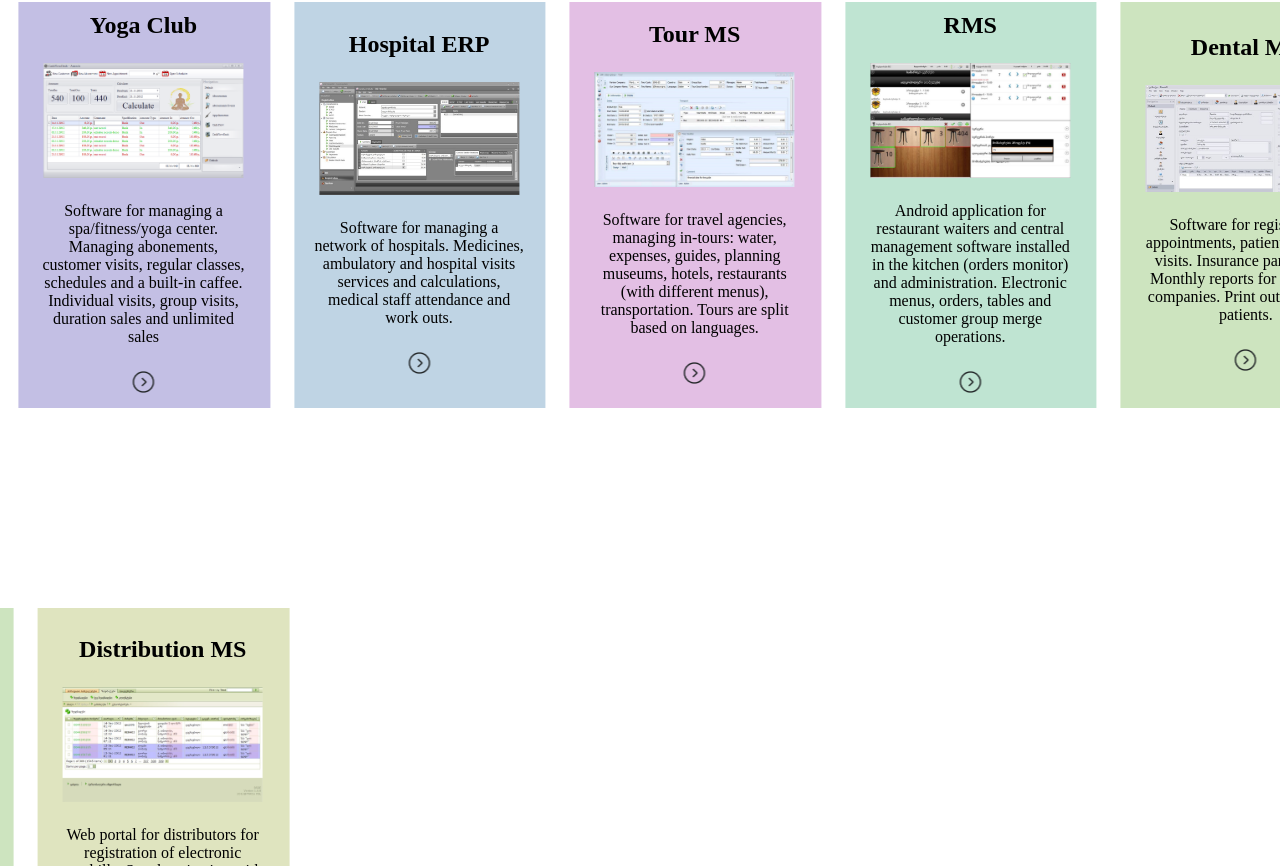
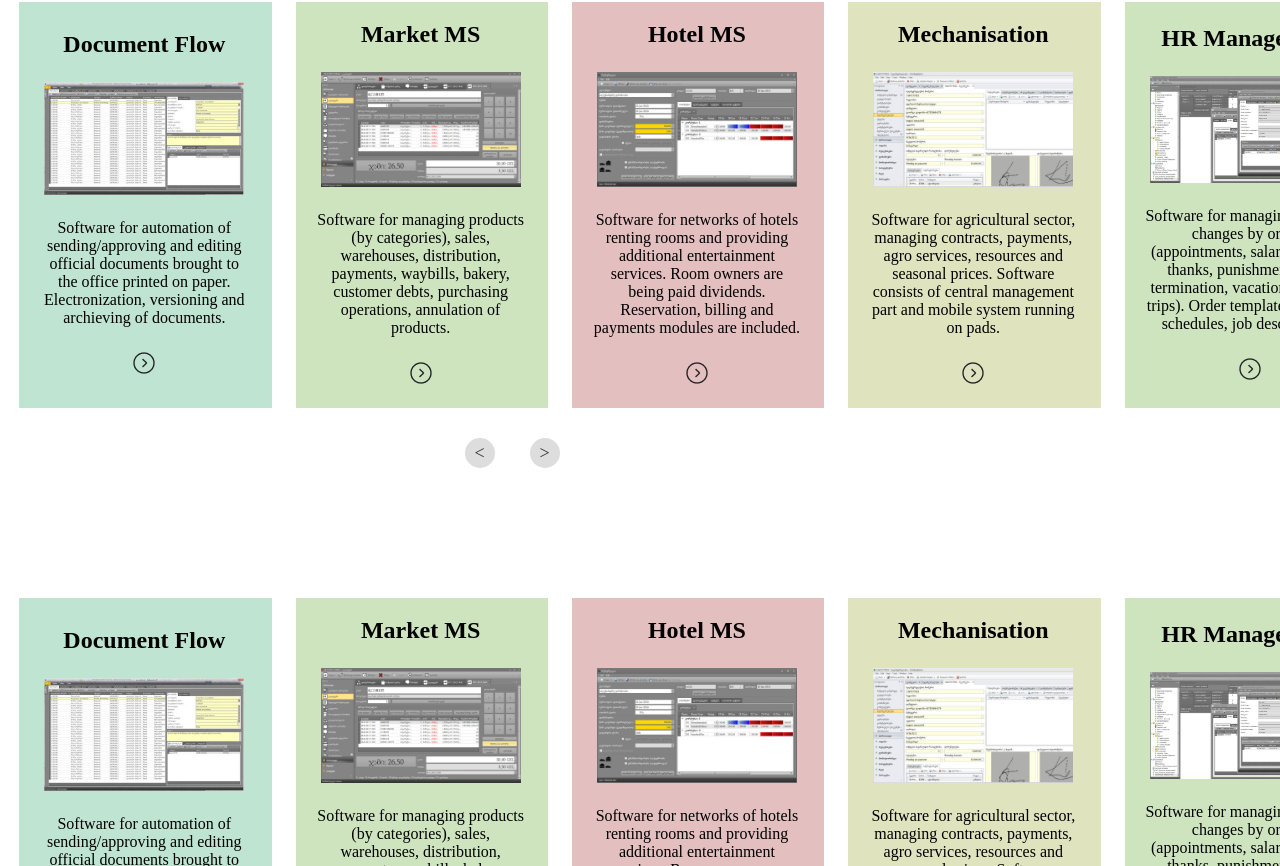
Before and after one commit to atmstech444/atms-front, a React (Vite) app: page / in a window 1280 px wide. Shown: the part 1934-2800 px from the top of the page. Built offline with nearby package versions, Linux system fonts and the light colour scheme; a web font is replaced by a local one.

Commit message:
refactor: change slider

```diff
--- a/src/components/FirstSliderDesktop.tsx
+++ b/src/components/FirstSliderDesktop.tsx
@@ -1,4 +1,4 @@
-import React from "react";
+import React, { useRef } from "react";
 import Slider from "react-slick";
 import styled from "styled-components";
 import Arrow from "../assets/images/Arrow - Right Circle.png";
@@ -28,6 +28,7 @@ interface SliderContentProps {
 
 const FirstSliderDesktop: React.FC = () => {
   const navigate = useNavigate();
+  const sliderRef = useRef<Slider | null>(null);
 
   const handleArrowClick = (projectId: number) => {
     navigate(`/detailed/${projectId}`);
@@ -35,12 +36,12 @@ const FirstSliderDesktop: React.FC = () => {
 
   const settings = {
     dots: false,
-    infinite: true,
+    infinite: false,
     slidesToShow: 4,
     slidesToScroll: 1,
-    autoplay: true,
-    speed: 6000,
-    autoplaySpeed: 6000,
+    autoplay: false,
+    // speed: 6000,
+    // autoplaySpeed: 6000,
     focusOnSelect: false,
     cssEase: "linear",
     arrows: false,
@@ -209,8 +210,9 @@ const FirstSliderDesktop: React.FC = () => {
   ];
 
   return (
+    <>
     <SliderMain>
-      <Slider {...settings}>
+      <Slider ref={(slider) => (sliderRef.current = slider)} {...settings}>
         {sliderItems.map((item) => (
           <SliderContent key={item.id} backgroundColor={item.backgroundColor}>
             <SliderItemContainer>
@@ -226,9 +228,64 @@ const FirstSliderDesktop: React.FC = () => {
         ))}
       </Slider>
     </SliderMain>
+    <ArrowsContainer>
+        <PrevArrow onClick={() => sliderRef.current?.slickPrev()}>&lt;</PrevArrow>
+        <NextArrow onClick={() => sliderRef.current?.slickNext()}>&gt;</NextArrow>
+      </ArrowsContainer>
+    </>
   );
 };
 
+const ArrowsContainer = styled.div`
+width: 360px;
+  display: flex;
+  justify-content: center;
+  margin-top: 30px;
+  gap: 15px;
+  @media (min-width: 768px){
+    width: 768px;
+  }
+  @media (min-width: 1024px){
+    width: 1024px;
+  }
+  @media (min-width: 1440px){
+    width: 1440px;
+  }
+  @media (min-width: 1750px){
+    width: 1750px;
+  }
+  @media (min-width: 1900px){
+    width: 1900px;
+  }
+  @media (min-width: 2000px){
+    width: 2000px;
+  }
+`;
+const ArrowButton = styled.div`
+  width: 30px;
+  height: 30px;
+  background-color: #ddd;
+  display: flex;
+  align-items: center;
+  justify-content: center;
+  border-radius: 50%;
+  cursor: pointer;
+  font-size: 18px;
+  color: #333;
+
+  &:hover {
+    background-color: #aaa;
+    color: #fff;
+  }
+`;
+
+const PrevArrow = styled(ArrowButton)`
+  margin-right: 10px;
+`;
+
+const NextArrow = styled(ArrowButton)`
+  margin-left: 10px;
+`;
 const SliderMain = styled.div`
   width: 1100px;
   display: flex;
--- a/src/components/SecondSliderDesktop.tsx
+++ b/src/components/SecondSliderDesktop.tsx
@@ -20,12 +20,14 @@ import TaskSoft from "../assets/images/TaskSoft.jpg";
 import BigBossMS from "../assets/images/BigBossMS.jpg";
 import OfficeBox from "../assets/images/OfficeBox.jpg";
 import { useNavigate } from "react-router-dom";
+import { useRef } from "react";
 interface SliderContentProps {
   backgroundColor: string;
 }
 
 const SecondSliderDesktop: React.FC = () => {
   const navigate = useNavigate();
+  const sliderRef = useRef<Slider | null>(null);
 
   const handleArrowClick = (projectId: number) => {
     navigate(`/detailed/${projectId}`);
@@ -33,17 +35,17 @@ const SecondSliderDesktop: React.FC = () => {
 
   const settings = {
     dots: false,
-    infinite: true,
+    infinite: false,
     slidesToShow: 4,
     slidesToScroll: 1,
-    autoplay: true,
-    speed: 6000,
-    autoplaySpeed: 6000,
+    autoplay: false,
+    // speed: 6000,
+    // autoplaySpeed: 6000,
     focusOnSelect: false,
-    cssEase: "linear",
+    // cssEase: "linear",
     arrows: false,
     pauseOnHover: false,
-    rtl: true,
+    // rtl: true,
     responsive: [
       {
         breakpoint: 768,
@@ -206,8 +208,10 @@ const SecondSliderDesktop: React.FC = () => {
     },
   ];
   return (
+    <>
+
     <SliderMain>
-      <Slider {...settings}>
+      <Slider  ref={(slider) => (sliderRef.current = slider)} {...settings}>
         {sliderItems.map((item) => (
           <SliderContent key={item.id} backgroundColor={item.backgroundColor}>
             <SliderItem>
@@ -223,15 +227,72 @@ const SecondSliderDesktop: React.FC = () => {
         ))}
       </Slider>
     </SliderMain>
+
+<ArrowsContainer>
+<PrevArrow onClick={() => sliderRef.current?.slickPrev()}>&lt;</PrevArrow>
+<NextArrow onClick={() => sliderRef.current?.slickNext()}>&gt;</NextArrow>
+</ArrowsContainer>
+</>
   );
 };
+
+const ArrowsContainer = styled.div`
+width: 360px;
+  display: flex;
+  justify-content: center;
+  margin-top: 30px;
+  gap: 15px;
+  @media (min-width: 768px){
+    width: 768px;
+  }
+  @media (min-width: 1024px){
+    width: 1024px;
+  }
+  @media (min-width: 1440px){
+    width: 1440px;
+  }
+  @media (min-width: 1750px){
+    width: 1750px;
+  }
+  @media (min-width: 1900px){
+    width: 1900px;
+  }
+  @media (min-width: 2000px){
+    width: 2000px;
+  }
+`;
+const ArrowButton = styled.div`
+  width: 30px;
+  height: 30px;
+  background-color: #ddd;
+  display: flex;
+  align-items: center;
+  justify-content: center;
+  border-radius: 50%;
+  cursor: pointer;
+  font-size: 18px;
+  color: #333;
+
+  &:hover {
+    background-color: #aaa;
+    color: #fff;
+  }
+`;
+
+const PrevArrow = styled(ArrowButton)`
+  margin-right: 10px;
+`;
+
+const NextArrow = styled(ArrowButton)`
+  margin-left: 10px;
+`;
 
 const SliderMain = styled.div`
   width: 1100px;
   display: flex;
   flex-direction: column;
   justify-content: center;
-  margin-top: 100px;
+  margin-top: 30px;
   @media (min-width: 1440px) {
     width: 1440px;
   }
```
